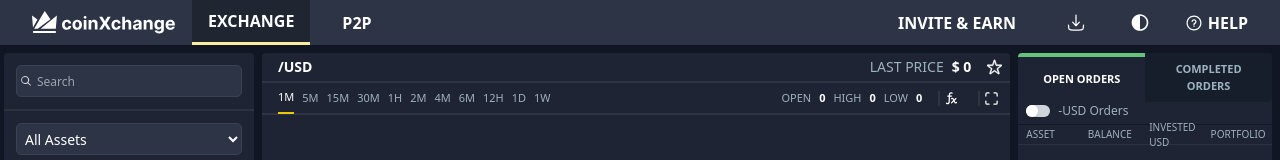
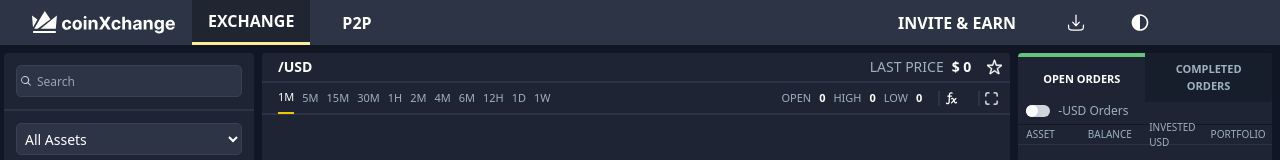
Before and after one commit to sufiyanpatel27/coinxchangeGTAV, a React (Vite) app: page / in a window 1280 px wide. Shown: the top 160 px of the page. Built offline with nearby package versions, Linux system fonts and the light colour scheme; no server answers.

Commit message:
user switching button added

```diff
--- a/src/App.css
+++ b/src/App.css
@@ -24,3 +24,29 @@
     align-items: center;
     gap: 10px;
 }
+
+.transition-container {
+    position: relative;
+    overflow: hidden;
+    width: 200px;
+    height: 50px;
+}
+
+.animate-switch {
+    animation: switchAnimation 0.5s forwards;
+}
+
+@keyframes switchAnimation {
+    0% {
+        transform: translateX(0);
+        opacity: 1;
+    }
+    50% {
+        transform: translateX(-100%);
+        opacity: 0;
+    }
+    100% {
+        transform: translateX(100%);
+        opacity: 0;
+    }
+}
--- a/src/components/Funds.tsx
+++ b/src/components/Funds.tsx
@@ -6,13 +6,13 @@ import axios from 'axios';
 import { useDispatch } from "react-redux";
 import { AppDispatch } from "../app/store";
 import { setUserInfo } from "../feature/coin/userSlice";
+import { useAuth } from '../hooks/useAuth';
 
 
 
 export default function Funds() {
 
     const dispatch = useDispatch<AppDispatch>();
-
 
     const base_url = import.meta.env.VITE_BASE_URL || "http://localhost:5500/";
 
@@ -101,6 +101,21 @@ export default function Funds() {
         setTotalPortfolio(tempTotalPortfolio);
         setAllTimeGains(percentageDiff);
     }, [userInfo, allCoins]);
+
+    const { userId, email, token } = useAuth();
+
+    useEffect(() => {
+        document.title = "CoinXchange";
+        if (email) {
+            axios.get(base_url + 'userinfo/' + userId, {
+                headers: {
+                    Authorization: token
+                }
+            })
+                .then((res) => dispatch(setUserInfo(res.data)))
+                .catch((err) => console.log("error here:", err))
+        }
+    }, [email])
 
     return (
         <div className={`${mode && "dark"}`}>
--- a/src/components/HomePage.tsx
+++ b/src/components/HomePage.tsx
@@ -39,7 +39,7 @@ export default function HomePage() {
                 .then((res) => dispatch(setUserInfo(res.data)))
                 .catch((err) => console.log("error here:", err))
         }
-    }, [])
+    }, [email])
 
     return (
         <div className={`${mode && "dark"}`}>
--- a/src/components/Navbar.tsx
+++ b/src/components/Navbar.tsx
@@ -12,14 +12,20 @@ import { useNavigate } from 'react-router-dom';
 import { useDispatch } from "react-redux";
 import { setUserInfo } from '../feature/coin/userSlice';
 import { AppDispatch } from '../app/store';
+import { useSelector } from 'react-redux';
+import { RootState } from '../app/store';
 
 
 export default function Navbar({ mode, handleTheme, activeTab }: { mode: boolean, handleTheme: () => void, activeTab: string }) {
+
+    const userInfo: any = useSelector((state: RootState) => state.userInfo);
+
     let navigate = useNavigate();
-    const { email, signOut } = useAuth();
+    const { email, signIn, signOut } = useAuth();
     const [loggedIn] = useState(email ? false : true);
     const [userSettings, setUserSettings] = useState(false);
     const [isMenuOpen, setIsMenuOpen] = useState(false);
+
 
     const dispatch = useDispatch<AppDispatch>();
 
@@ -38,6 +44,33 @@ export default function Navbar({ mode, handleTheme, activeTab }: { mode: boolean
             }, 5500);
         }
     }, [userSettings]);
+
+    const [animate, setAnimate] = useState(false);
+
+    const handleSwitchUser = () => {
+        let email: string;
+        let password: string;
+        if (userInfo.userInfo.name === "Michael") {
+            email = "frank@coinxchange.com"
+            password = "frank@coinexchange"
+        } else {
+            email = "king_michael@coinxchange.com"
+            password = "king_michael"
+        }
+
+        setAnimate(true);
+        signIn(email, password)
+            .then(() => {
+                setTimeout(() => {
+                    // setCurrentUser(nextUser);
+                    setAnimate(false);
+                }, 500); // Duration of the animation
+            })
+            .catch(() => {
+                console.log("error");
+                setAnimate(false);
+            });
+    }
 
     return (
         <div className="bg-primary dark:bg-primary-dark h-[45px] flex justify-between items-center px-4 md:px-8">
@@ -85,9 +118,12 @@ export default function Navbar({ mode, handleTheme, activeTab }: { mode: boolean
                     {!mode && <img src={theme_light} alt="Light Theme" className='w-5' />}
                     {mode && <img src={theme} alt="Dark Theme" className='w-5' />}
                 </div>
-                <div className='font-semibold h-full cursor-pointer hover:bg-gray-800 flex w-16 justify-between items-center'>
-                    <img src={help} alt="Help" className='w-5' />
-                    HELP
+                <div
+                    onClick={handleSwitchUser}
+                    className={`font-bold h-full cursor-pointer hover:bg-gray-800 flex w-16 justify-between items-center transition-container ${animate ? "animate-switch" : ""
+                        }`}
+                >
+                    {userInfo.userInfo.name}
                 </div>
             </div>
             <div className='flex md:hidden items-center'>
```
